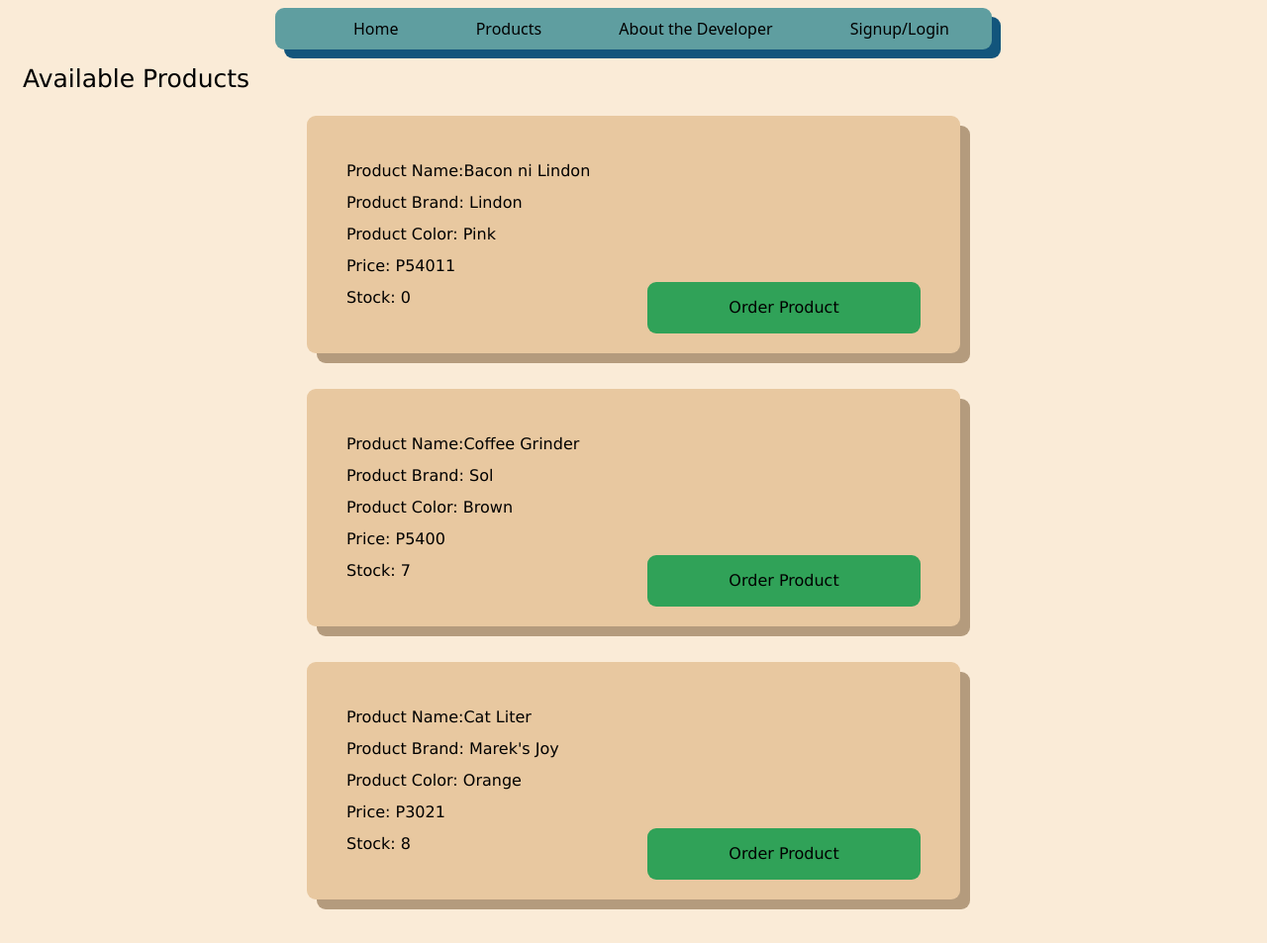
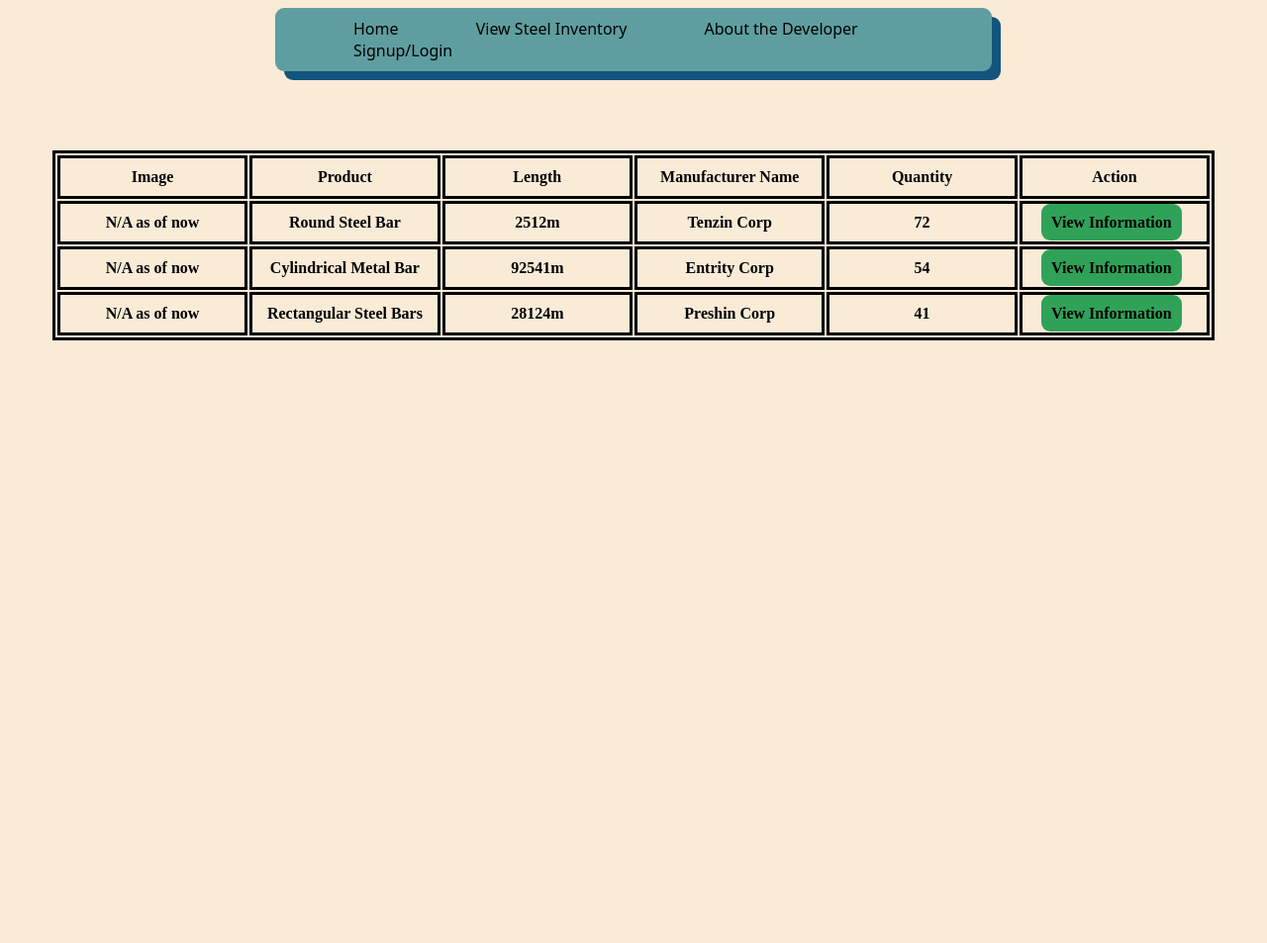
Before and after one commit to Decoretum/Business-Applications-Development, a Django app: page /Products in a window 1280 px wide. Shown: the whole page at 99% size. After the commit the page ends 344 px from the top, so only its background shows below. Run offline with Django 4.2, Linux system fonts and the light colour scheme; data comes from the database, SQL or seed files in the repository; lists and menus that the app fills with data are empty.

Commit message:
Good progress

```diff
--- a/SalesApp/Inventory/models.py
+++ b/SalesApp/Inventory/models.py
@@ -1,11 +1,12 @@
 from django.db import models
 
 # Create your models here.
-class Product(models.Model):
+class Product(models.Model): #Steels, not food
     objects = models.Manager()
     Name = models.CharField(max_length=30, unique=True)
-    Brand = models.CharField(max_length=30)
-    Color = models.CharField(max_length=20)
+    Image = models.ImageField(null= True, blank=True, upload_to="images/") #not have image if we dont have one, uploaded to images folder automatically
+    Manufacturer = models.CharField(max_length=30)
+    Length = models.CharField(max_length=20)
     Cost = models.CharField(max_length=10)
     Stock = models.BigIntegerField()
 
--- a/SalesApp/Inventory/static/css/form.css
+++ b/SalesApp/Inventory/static/css/form.css
@@ -101,9 +101,10 @@ a{
     margin: auto;
     margin-left: 25%;
     max-width: 100%;
-    width: 7vw;
+    width: 3vw;
     text-align: center;
     border-radius: 9px;
+    position: relative;
 }
 
 .Button > *{
@@ -134,11 +135,6 @@ a{
     background-color: rgb(84, 122, 122);
 }
 
-#order{
-    margin: auto;
-    width: 20vw;
-    float: right;
-}
 
 .LOGOUT{
     background-color: azure;
--- a/SalesApp/Inventory/static/css/products.css
+++ b/SalesApp/Inventory/static/css/products.css
@@ -0,0 +1,30 @@
+.Frame{
+    margin: auto;
+    border: solid;
+    margin-top: 10vh;
+}
+
+
+.Header > *{
+    margin: auto;
+    border: solid;
+    padding: 10px;
+    max-width: 100%;
+    width: 13vw;
+}
+
+#view {
+    width: 0.5vw;
+    margin: auto;
+    margin-right: 0.5vw;
+    padding: 10px;
+
+}
+
+#order{
+    margin: auto;
+    width: 3vw;
+    float: right;
+    padding: 10px;
+
+}
--- a/SalesApp/Inventory/templates/Inventory/base.html
+++ b/SalesApp/Inventory/templates/Inventory/base.html
@@ -9,6 +9,7 @@
     <title> DecoreManufacturing </title>
     <link rel="stylesheet" type="text/css" href="{%  static '/css/home.css' %}">
     <link rel="stylesheet" type="text/css" href="{% static '/css/form.css' %}">
+    <link rel="stylesheet" type="text/css" href="{% static '/css/products.css' %}">
 
 </head>
 <body>
@@ -16,14 +17,14 @@
     <div class="header">
         {% if C == True %}
         <a class="Home" href="{% url 'home' %}"> Home </a>
-        <a class="Products" href="{% url 'Products' %}"> Products </a>
+        <a class="Products" href="{% url 'Products' %}"> View Steel Inventory </a>
         <a class="About" href="{% url 'Developer' %}"> About the Developer </a>
         <a class="User" href="{% url 'User' %}"> User Page </a>
         <a class="User" href="{% url 'Cart' %}"> User Products </a>
 
         {% elif C == False %}
         <a class="Home" href="{% url 'home' %}"> Home </a>
-        <a class="Products" href="{% url 'Products' %}"> Products </a>
+        <a class="Products" href="{% url 'Products' %}"> View Steel Inventory </a>
         <a class="About" href="{% url 'Developer' %}"> About the Developer </a>
         <a class="User" href="{% url 'Signup' %}"> Signup/Login </a>
         {% endif %}
--- a/SalesApp/Inventory/templates/Inventory/products.html
+++ b/SalesApp/Inventory/templates/Inventory/products.html
@@ -10,23 +10,49 @@
     <title>Document</title>
 </head>
 <body>
+
     {% block content %}
-        <div class="Largetext"> Available Products </div>
-        {% for product in P %}
+    <table class="Frame">
 
-        <div class="container">
-            <div class="bodytext">
-                Product Name:{{product.Name}} <br>
-                Product Brand: {{product.Brand}} <Br>
-                Product Color: {{product.Color}} <br>
-                Price: {{product.Cost}}<Br>
-                Stock: {{product.Stock}}
-            <a class="Button" href="{% url 'order' pk=product.pk %}" id="order"> Order Product </a>
-            </div>
-        </div>
-        <br><Br>
+        <tr class="Header">
+            <th> Image </th>
+            <th> Product </th>
+            <th> Length </th>
+            <th> Manufacturer Name </th>
+            <th> Quantity </th>
+            <th> Action </th>
+        </tr>
+    {% if C == True %}
+        {% for p in P %}
+        <tr class="Header">
+            <th> N/A as of now </th>
+            <th> {{ p.Name }} </th>
+            <th> {{ p.Length }} </th>
+            <th> {{ p.Manufacturer }} </th>
+            <th> {{ p.Stock }} </th>
+            <th> <a class="Button" href="{% url 'order' pk=p.pk %}" id="order"> Order Product </a> <a class="Button" href="{% url 'view' pk=p.pk %}" id="view"> View Information </a> </th>
+        </tr>
+        {% endfor %}
 
+
+    {% elif C == False %}
+        {% for p in P %}
+        <tr class="Header">
+            <th> N/A as of now </th>
+            <th> {{ p.Name }} </th>
+            <th> {{ p.Length }} </th>
+            <th> {{ p.Manufacturer }} </th>
+            <th> {{ p.Stock }} </th>
+            <th> <a class="Button" href="{% url 'view' pk=p.pk %}" id="view"> View Information </a> </th>
+        </tr>
         {% endfor %}
+    {% endif %}
+
+
+
+    </table>
+
+
     {% endblock %}
 
 </body>
--- a/SalesApp/Inventory/urls.py
+++ b/SalesApp/Inventory/urls.py
@@ -10,6 +10,7 @@ path('Login', views.Login, name='Login'),
 path('User', views.Users, name='User'),
 path('logout', views.logout, name='logout'),
 path('order/<int:pk>/', views.Order, name='order'),
+path('view/<int:pk>/', views.Info, name='view'),
 path('UserProduct', views.Cart, name='Cart'),
 path('Developer', views.Developer, name='Developer')
 
--- a/SalesApp/Inventory/views.py
+++ b/SalesApp/Inventory/views.py
@@ -153,6 +153,20 @@ def logout(request):
     auth.logout(request)
     return redirect('Login')
 
+def Info(request,pk):
+    condition = ""
+    if request.user.is_authenticated:
+        condition = True
+        return render(request, 'Inventory/Info.html',{
+            'C' : condition
+
+        })
+    else:
+        condition = False
+        return render(request, 'Inventory/Info.html',{
+            'C' : condition
+
+        })
 
 
 def Order(request,pk):
```
Also changed, not shown: SalesApp/Inventory/templates/Inventory/Info.html (added, +15 -0 lines), SalesApp/Inventory/migrations/0005_rename_color_product_length_and_more.py (added), SalesApp/db.sqlite3.
